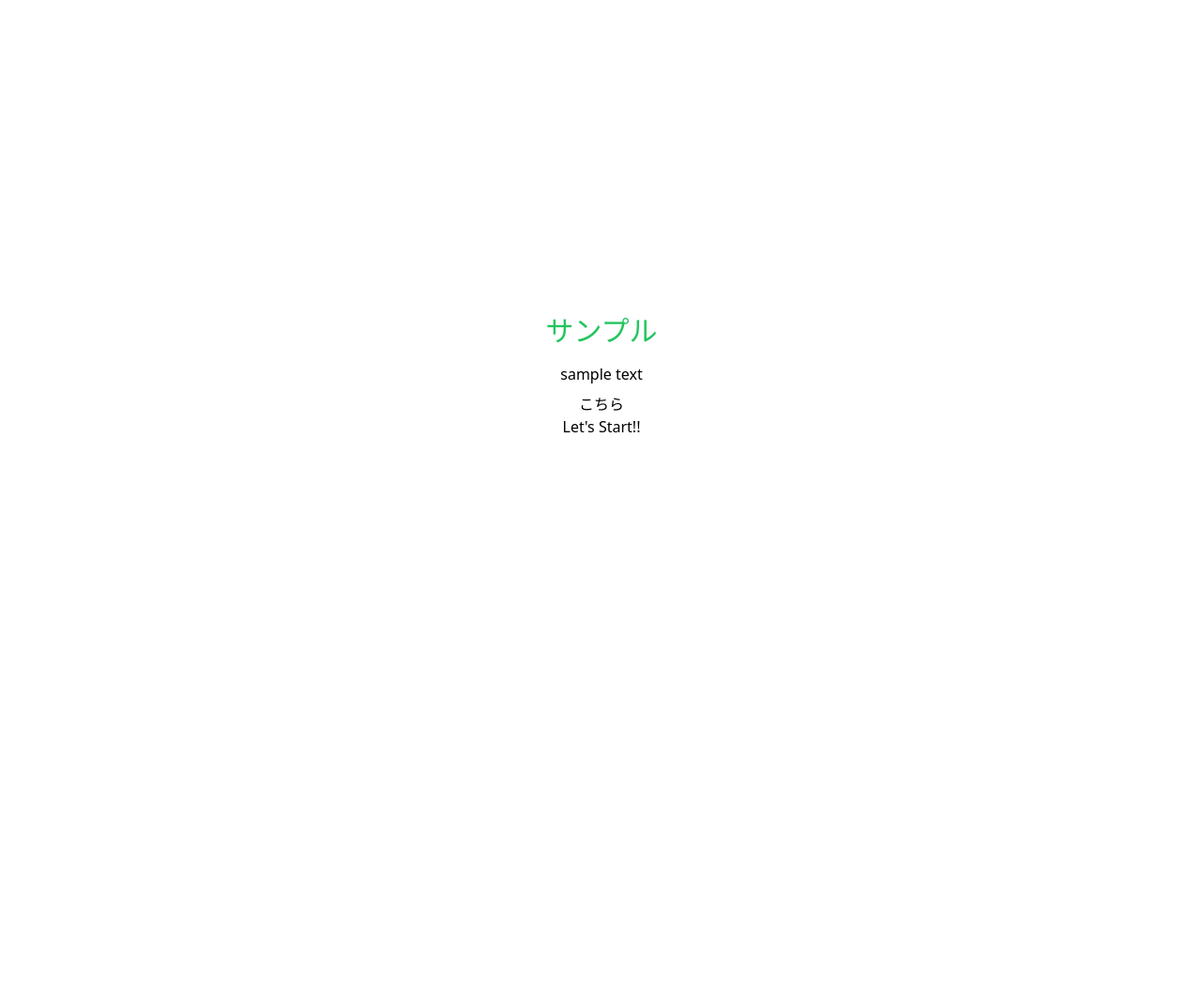
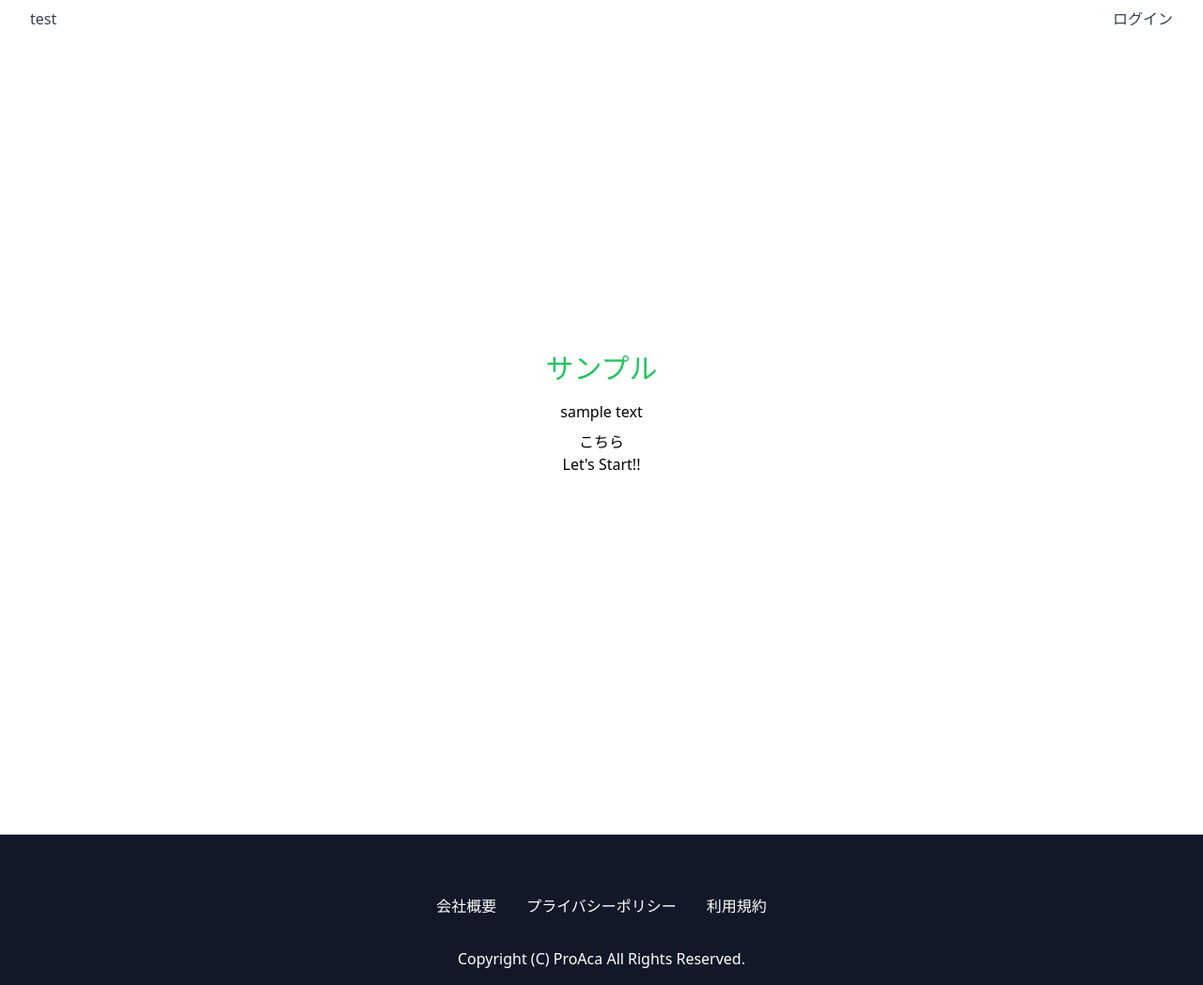
Before and after one commit to Hattori-Takuma/Next, a Next.js app: page / in a window 1280 px wide. Shown: the whole page at 94% size. Before the commit the page ends 800 px from the top, so only its background shows below. Built offline with nearby package versions, Linux system fonts and the light colour scheme; no server answers.

Commit message:
Layoutコンポーネントを作成

```diff
--- /dev/null
+++ b/src/components/Footer.tsx
@@ -0,0 +1,102 @@
+import Link from 'next/link';
+
+const Footer = () => {
+  return (
+    <footer className="text-center bg-gray-900 text-white w-screen block">
+      <div className="container px-6 pt-6 flex flex-col items-center max-w-2xl w-full mx-auto">
+        <div className="flex justify-center mb-6 text-white">
+          {/* Twitter */}
+          {/* {siteConfig.twitterUrl && (
+            <a href={siteConfig.twitterUrl}>
+              <svg
+                aria-hidden="true"
+                focusable="false"
+                data-prefix="fab"
+                data-icon="twitter"
+                className="w-6 h-full mx-4"
+                role="img"
+                xmlns="http://www.w3.org/2000/svg"
+                viewBox="0 0 512 512"
+              >
+                <path
+                  fill="currentColor"
+                  d="M459.37 151.716c.325 4.548.325 9.097.325 13.645 0 138.72-105.583 298.558-298.558 298.558-59.452 0-114.68-17.219-161.137-47.106 8.447.974 16.568 1.299 25.34 1.299 49.055 0 94.213-16.568 130.274-44.832-46.132-.975-84.792-31.188-98.112-72.772 6.498.974 12.995 1.624 19.818 1.624 9.421 0 18.843-1.3 27.614-3.573-48.081-9.747-84.143-51.98-84.143-102.985v-1.299c13.969 7.797 30.214 12.67 47.431 13.319-28.264-18.843-46.781-51.005-46.781-87.391 0-19.492 5.197-37.36 14.294-52.954 51.655 63.675 129.3 105.258 216.365 109.807-1.624-7.797-2.599-15.918-2.599-24.04 0-57.828 46.782-104.934 104.934-104.934 30.213 0 57.502 12.67 76.67 33.137 23.715-4.548 46.456-13.32 66.599-25.34-7.798 24.366-24.366 44.833-46.132 57.827 21.117-2.273 41.584-8.122 60.426-16.243-14.292 20.791-32.161 39.308-52.628 54.253z"
+                ></path>
+              </svg>
+            </a>
+          )} */}
+
+          {/* Instagram */}
+          {/* {siteConfig.instagramUrl && (
+            <a href={siteConfig.instagramUrl}>
+              <svg
+                aria-hidden="true"
+                focusable="false"
+                data-prefix="fab"
+                data-icon="instagram"
+                className="w-6 h-full mx-4"
+                role="img"
+                xmlns="http://www.w3.org/2000/svg"
+                viewBox="0 0 448 512"
+              >
+                <path
+                  fill="currentColor"
+                  d="M224.1 141c-63.6 0-114.9 51.3-114.9 114.9s51.3 114.9 114.9 114.9S339 319.5 339 255.9 287.7 141 224.1 141zm0 189.6c-41.1 0-74.7-33.5-74.7-74.7s33.5-74.7 74.7-74.7 74.7 33.5 74.7 74.7-33.6 74.7-74.7 74.7zm146.4-194.3c0 14.9-12 26.8-26.8 26.8-14.9 0-26.8-12-26.8-26.8s12-26.8 26.8-26.8 26.8 12 26.8 26.8zm76.1 27.2c-1.7-35.9-9.9-67.7-36.2-93.9-26.2-26.2-58-34.4-93.9-36.2-37-2.1-147.9-2.1-184.9 0-35.8 1.7-67.6 9.9-93.9 36.1s-34.4 58-36.2 93.9c-2.1 37-2.1 147.9 0 184.9 1.7 35.9 9.9 67.7 36.2 93.9s58 34.4 93.9 36.2c37 2.1 147.9 2.1 184.9 0 35.9-1.7 67.7-9.9 93.9-36.2 26.2-26.2 34.4-58 36.2-93.9 2.1-37 2.1-147.8 0-184.8zM398.8 388c-7.8 19.6-22.9 34.7-42.6 42.6-29.5 11.7-99.5 9-132.1 9s-102.7 2.6-132.1-9c-19.6-7.8-34.7-22.9-42.6-42.6-11.7-29.5-9-99.5-9-132.1s-2.6-102.7 9-132.1c7.8-19.6 22.9-34.7 42.6-42.6 29.5-11.7 99.5-9 132.1-9s102.7-2.6 132.1 9c19.6 7.8 34.7 22.9 42.6 42.6 11.7 29.5 9 99.5 9 132.1s2.7 102.7-9 132.1z"
+                ></path>
+              </svg>
+            </a>
+          )} */}
+
+          {/* Github */}
+          {/* {siteConfig.githubUrl && (
+            <a href={siteConfig.githubUrl}>
+              <svg
+                aria-hidden="true"
+                focusable="false"
+                data-prefix="fab"
+                data-icon="github"
+                className="w-6 h-full mx-4"
+                role="img"
+                xmlns="http://www.w3.org/2000/svg"
+                viewBox="0 0 496 512"
+              >
+                <path
+                  fill="currentColor"
+                  d="M165.9 397.4c0 2-2.3 3.6-5.2 3.6-3.3.3-5.6-1.3-5.6-3.6 0-2 2.3-3.6 5.2-3.6 3-.3 5.6 1.3 5.6 3.6zm-31.1-4.5c-.7 2 1.3 4.3 4.3 4.9 2.6 1 5.6 0 6.2-2s-1.3-4.3-4.3-5.2c-2.6-.7-5.5.3-6.2 2.3zm44.2-1.7c-2.9.7-4.9 2.6-4.6 4.9.3 2 2.9 3.3 5.9 2.6 2.9-.7 4.9-2.6 4.6-4.6-.3-1.9-3-3.2-5.9-2.9zM244.8 8C106.1 8 0 113.3 0 252c0 110.9 69.8 205.8 169.5 239.2 12.8 2.3 17.3-5.6 17.3-12.1 0-6.2-.3-40.4-.3-61.4 0 0-70 15-84.7-29.8 0 0-11.4-29.1-27.8-36.6 0 0-22.9-15.7 1.6-15.4 0 0 24.9 2 38.6 25.8 21.9 38.6 58.6 27.5 72.9 20.9 2.3-16 8.8-27.1 16-33.7-55.9-6.2-112.3-14.3-112.3-110.5 0-27.5 7.6-41.3 23.6-58.9-2.6-6.5-11.1-33.3 2.6-67.9 20.9-6.5 69 27 69 27 20-5.6 41.5-8.5 62.8-8.5s42.8 2.9 62.8 8.5c0 0 48.1-33.6 69-27 13.7 34.7 5.2 61.4 2.6 67.9 16 17.7 25.8 31.5 25.8 58.9 0 96.5-58.9 104.2-114.8 110.5 9.2 7.9 17 22.9 17 46.4 0 33.7-.3 75.4-.3 83.6 0 6.5 4.6 14.4 17.3 12.1C428.2 457.8 496 362.9 496 252 496 113.3 383.5 8 244.8 8zM97.2 352.9c-1.3 1-1 3.3.7 5.2 1.6 1.6 3.9 2.3 5.2 1 1.3-1 1-3.3-.7-5.2-1.6-1.6-3.9-2.3-5.2-1zm-10.8-8.1c-.7 1.3.3 2.9 2.3 3.9 1.6 1 3.6.7 4.3-.7.7-1.3-.3-2.9-2.3-3.9-2-.6-3.6-.3-4.3.7zm32.4 35.6c-1.6 1.3-1 4.3 1.3 6.2 2.3 2.3 5.2 2.6 6.5 1 1.3-1.3.7-4.3-1.3-6.2-2.2-2.3-5.2-2.6-6.5-1zm-11.4-14.7c-1.6 1-1.6 3.6 0 5.9 1.6 2.3 4.3 3.3 5.6 2.3 1.6-1.3 1.6-3.9 0-6.2-1.4-2.3-4-3.3-5.6-2z"
+                ></path>
+              </svg>
+            </a>
+          )} */}
+        </div>
+        {/* 会社概要 */}
+        <div className="flex">
+          <div className="text-center p-4 ">
+            <Link href="/" className="text-whitehite">
+              会社概要
+            </Link>
+          </div>
+          {/* プライバシーポリシー */}
+          <div className="text-center p-4 ">
+            <Link href="/" className="text-whitehite">
+              プライバシーポリシー
+            </Link>
+          </div>
+          {/* 利用規約 */}
+          <div className="text-center p-4 ">
+            <Link href="/" className="text-whitehite">
+              利用規約
+            </Link>
+          </div>
+        </div>
+        {/* copyright */}
+        <div className="text-center p-4 ">
+          <Link href="/" className="text-whitehite">
+            Copyright (C) ProAca All Rights Reserved.
+          </Link>
+        </div>
+      </div>
+    </footer>
+  );
+};
+
+export default Footer;
--- /dev/null
+++ b/src/components/Layout.tsx
@@ -0,0 +1,16 @@
+import { FC } from 'react';
+import { LayoutProps } from '../types/types';
+import Footer from './Footer';
+import Navbar from './Navbar';
+
+const layout: FC<LayoutProps> = ({ children }) => {
+  return (
+    <div>
+      <Navbar />
+      <main className="w-full pb-12 px-4">{children}</main>
+      <Footer />
+    </div>
+  );
+};
+
+export default layout;
--- /dev/null
+++ b/src/components/Navbar.tsx
@@ -0,0 +1,73 @@
+import Link from 'next/link';
+import { selectUser } from '../features/userSlics';
+import { useLoginCheck } from '../hooks/useLoginCheck';
+import { useAppSelector } from '../hooks/useRTK';
+import { logout } from '../models/authApplicationServics';
+
+const Navbar = () => {
+  const isLogin = useLoginCheck();
+  const user = useAppSelector(selectUser);
+  const handleLogout = async () => {
+    const result = window.confirm('ログアウトしますか？');
+    if (result) await logout();
+  };
+  return (
+    <nav className="relative w-full flex flex-wrap items-center justify-between text-gray-900 hover:text-gray-700 focus:text-gray-700 navbar navbar-expand-lg bg-white">
+      <div className="grid md:grid-cols-10 grid-cols-4 container-fluid w-full px-6">
+        <div
+          className="flex bg-grey-light rounded-md w-full md:col-span-9 col-span-3 p-2"
+          aria-label="breadcrumb1"
+        >
+          <Link href={`/`} className="hover:text-gray-600">
+            {/* <img
+              className="w-full h-16"
+              src="../static/seikei-portal-icon.png"
+              alt="icon"
+            /> */}
+            test
+          </Link>
+        </div>
+        <div
+          className="bg-grey-light rounded-md w-full col-span-1 p-2 grid grid-cols-1 place-items-center h-full"
+          aria-label="breadcrumb1"
+        >
+          <div
+            className="bg-grey-light rounded-md w-full col-span-1 text-right gap-3"
+            aria-label="breadcrumb2"
+          >
+            {isLogin ? (
+              <button onClick={handleLogout} className="hover:text-gray-400">
+                {user.displayName}
+              </button>
+            ) : (
+              <Link href={`/signIn`} className="hover:text-gray-600">
+                ログイン
+              </Link>
+            )}
+          </div>
+          {/* <div
+            className="bg-grey-light rounded-md w-full col-span-1 md:block hidden text-right gap-3"
+            aria-label="breadcrumb2"
+          >
+            <Link href={`/contact`} className="text-white hover:text-gray-100">
+              お問合せ
+            </Link>
+          </div> */}
+          {/* レスポンシブ対応予定 */}
+          {/* <div
+            className="bg-grey-light rounded-md w-full col-span-3 text-right gap-3 md:hidden"
+            aria-label="breadcrumb2"
+          >
+            <button>
+              <Link href="/" className="text-white hover:text-gray-100">
+                test
+              </Link>
+            </button>
+          </div> */}
+        </div>
+      </div>
+    </nav>
+  );
+};
+
+export default Navbar;
--- a/src/pages/index.tsx
+++ b/src/pages/index.tsx
@@ -1,8 +1,9 @@
+import Layout from '@/components/Layout'
 import Link from 'next/link'
 
 export default function Home() {
   return (
-    <>
+    <Layout>
       <section className="h-screen w-4/5 max-w-5xl mx-auto flex items-center justify-center flex-col">
       <h1 className="mb-4 text-green-500 text-3xl">サンプル</h1>
         <p className="mb-2 text-center">sample text</p>
@@ -11,6 +12,6 @@
       </Link>
       <button className="btn-blue">Let's Start!!</button>
       </section>
-    </>
+    </Layout>
   )
 }
--- /dev/null
+++ b/src/types/types.ts
@@ -0,0 +1,5 @@
+import { ReactNode } from "react";
+
+export type LayoutProps = {
+  children: ReactNode;
+};
```
